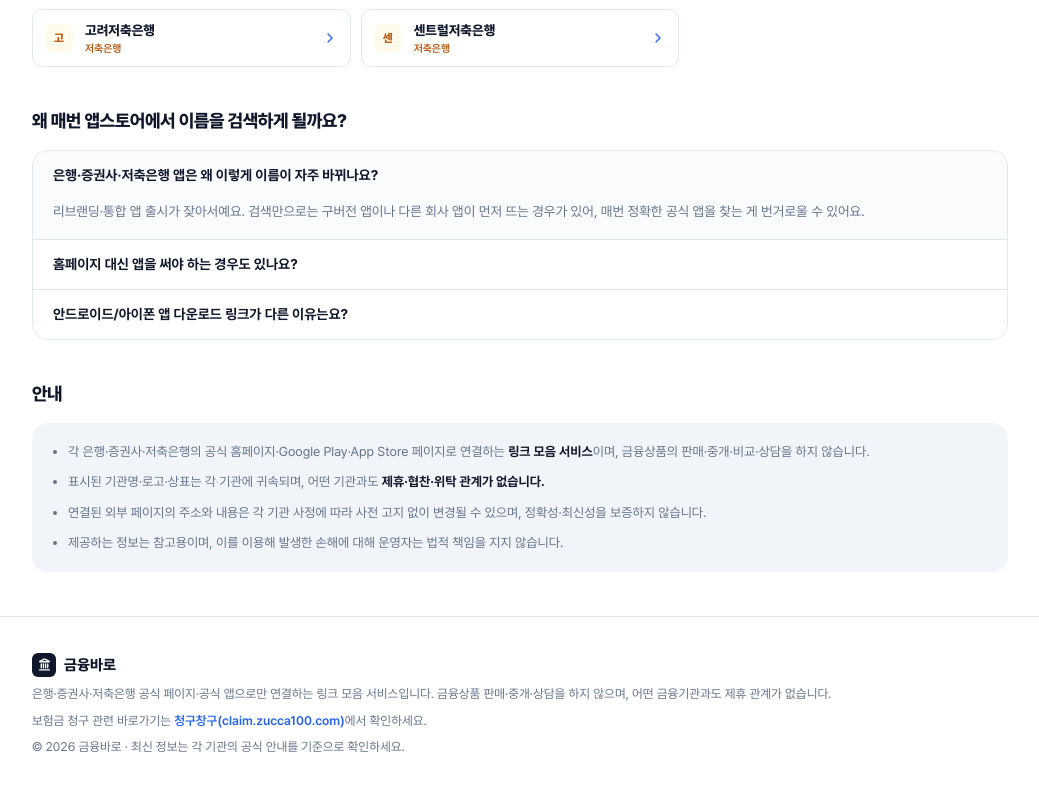
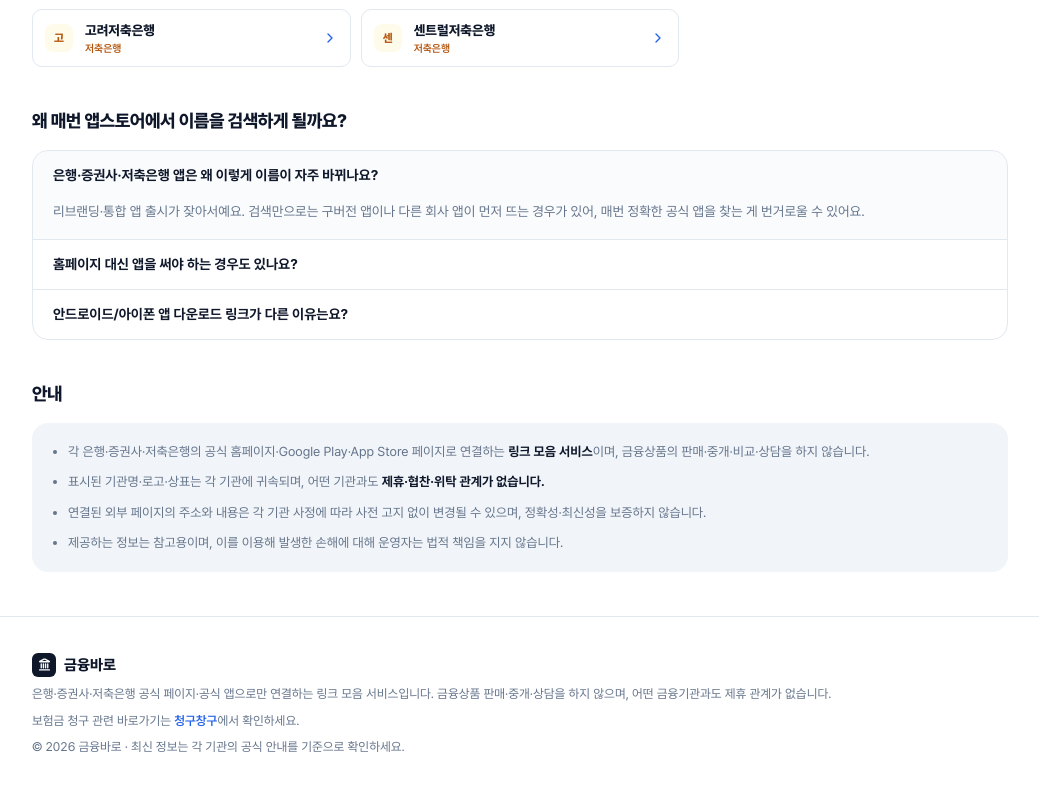
Before and after one commit to feel2174/finance-zucca100, a Next.js app: page / in a window 1280 px wide. Shown: the part 2538-3329 px from the top of the page, without its empty margins (120-1159 px from the left). Built offline with nearby package versions, Linux system fonts and the light colour scheme; no server answers.

Commit message:
Hide claim.zucca100.com URL in footer cross-link, keep brand name only

```diff
--- a/components/SiteFooter.tsx
+++ b/components/SiteFooter.tsx
@@ -21,7 +21,7 @@
             href="https://claim.zucca100.com/"
             className="font-semibold text-accent hover:underline"
           >
-            청구창구(claim.zucca100.com)
+청구창구
           </a>
           에서 확인하세요.
         </p>
```
